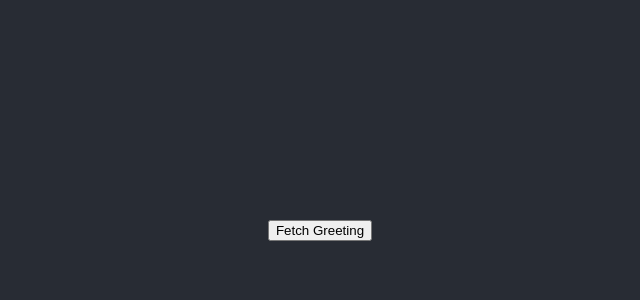
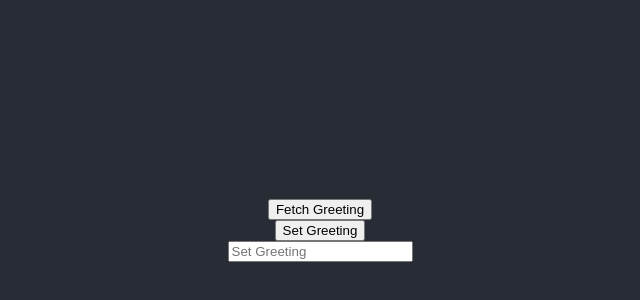
Before and after one commit to rm-jordan/ethereum-dev, a React (Create React App) app: page / in a window 1280 px wide. Shown: the part 170-470 px from the top of the page, without its empty margins (320-960 px from the left). Built offline with nearby package versions, Linux system fonts and the light colour scheme.

Commit message:
added ropsten faucet account info

```diff
--- a/src/App.js
+++ b/src/App.js
@@ -8,7 +8,7 @@ import Greeter from "./artifacts/contracts/Greeter.sol/Greeter.json";
 const greeterAddress = " 0x5fbdb2315678afecb367f032d93f642f64180aa3";
 
 function App() {
-  const [greeting, setGreetingValue] = useState();
+  const [greeting, setGreetingValue] = useState("");
   // if UI needed updating create another useState here instead of console.log and render it
 
   // connects to metamask wallet of the user when we create a transaction - function prompts user
@@ -46,6 +46,7 @@ function App() {
       // new instance of contract with the signer instead of the provider
       const contract = new ethers.Contract(greeterAddress, Greeter.abi, signer);
       const transaction = await contract.setGreeting(greeting);
+      setGreetingValue("");
       await transaction.wait(); // wait for write then log
       fetchGreeting();
     }
@@ -55,6 +56,12 @@ function App() {
     <div className="App">
       <header className="App-header">
         <button onClick={fetchGreeting}>Fetch Greeting</button>
+        <button onClick={setGreeting}>Set Greeting</button>
+        <input
+          onChange={(e) => setGreetingValue(e.target.value)}
+          placeholder="Set Greeting"
+          value={greeting}
+        />
       </header>
     </div>
   );
```
